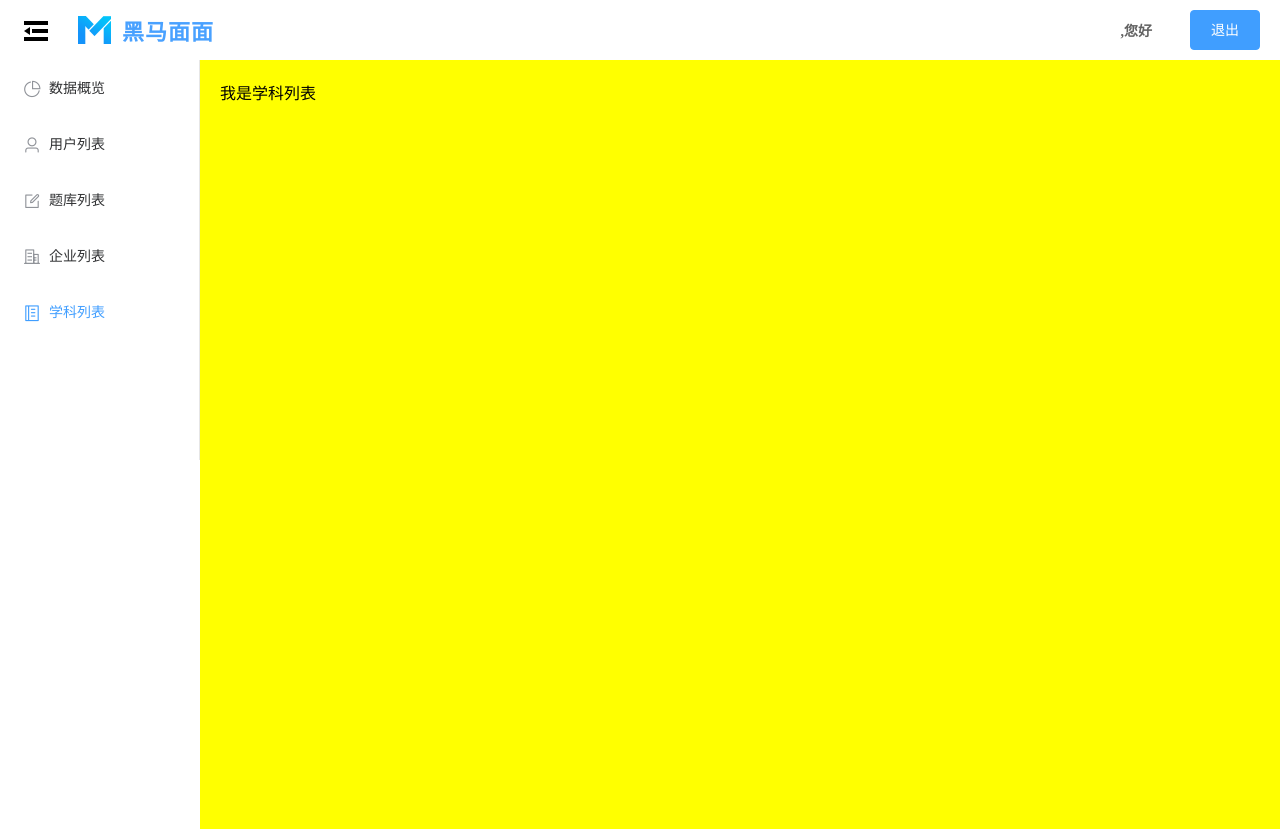
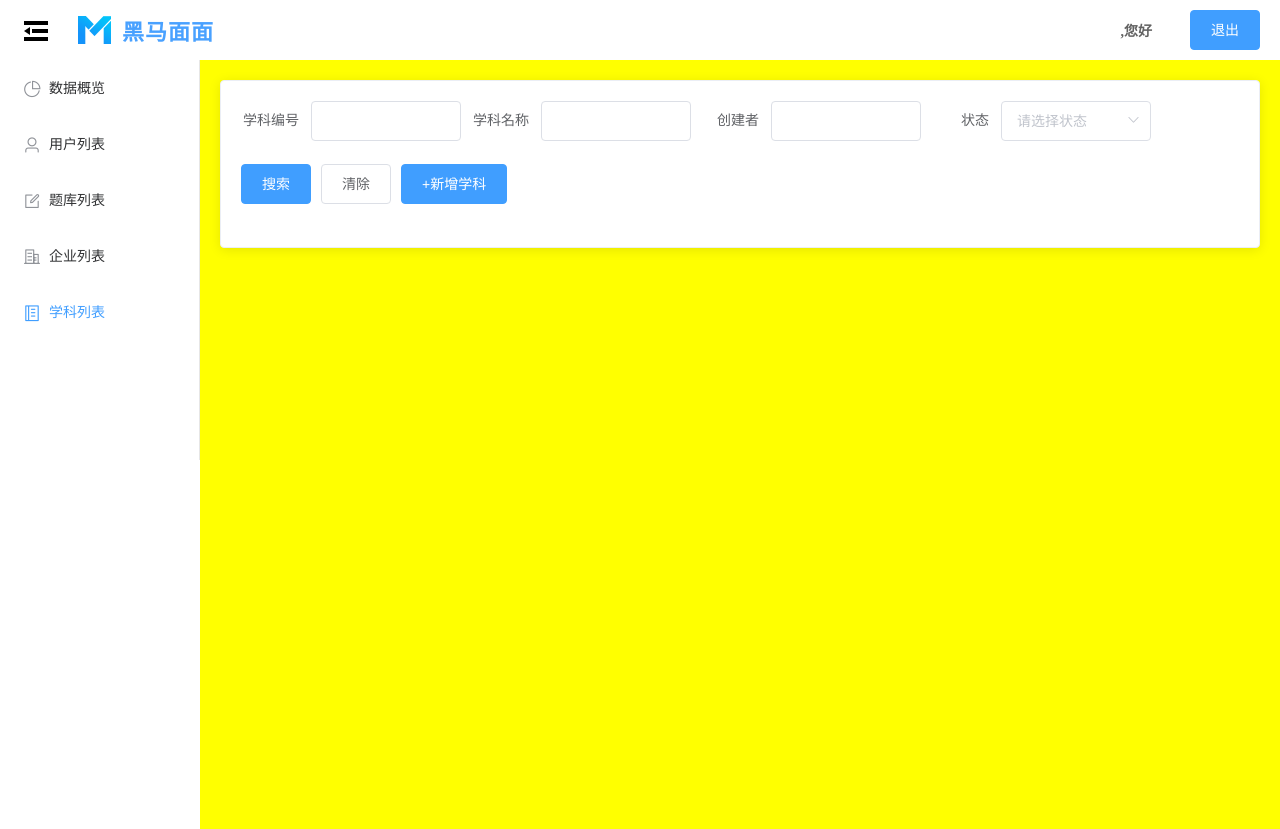
Before and after one commit to it-zhengwei/heimamm, a Vue app: page /#/layout/subject in a window 1280 px wide. Built offline with nearby package versions, Linux system fonts and the light colour scheme; no server answers.

Commit message:
学科列表顶部布局完成

```diff
--- a/src/views/layout/children/subject.vue
+++ b/src/views/layout/children/subject.vue
@@ -1,10 +1,56 @@
 <template>
-  <div>我是学科列表</div>
+  <div>
+    <el-card>
+      <el-form :model="form" label-width="70px" :inline="true">
+        <el-form-item label="学科编号">
+          <el-input v-model="form.rid" class="setWidth"></el-input>
+        </el-form-item>
+        <el-form-item v-model="form.name" label="学科名称">
+          <el-input class="setWidth"></el-input>
+        </el-form-item>
+        <el-form-item label="创建者">
+          <el-input v-model="form.username" class="setWidth"></el-input>
+        </el-form-item>
+        <el-form-item label="状态">
+          <el-select
+            v-model="form.status"
+            placeholder="请选择状态"
+            class="setWidth"
+          >
+            <el-option value="1" label="禁用"></el-option>
+            <el-option value="0" label="开启"></el-option>
+          </el-select>
+        </el-form-item>
+        <el-form-item>
+          <el-button type="primary">搜索</el-button>
+          <el-button>清除</el-button>
+          <el-button type="primary">+新增学科</el-button>
+        </el-form-item>
+      </el-form>
+    </el-card>
+  </div>
 </template>
 
 <script>
-export default {};
+export default {
+  data() {
+    return {
+      something: "",
+      form: {
+        name: "",
+        page: "",
+        limit: "",
+        rid: "",
+        username: "",
+        status: "",
+      },
+    }
+  },
+}
 </script>
 
-<style>
+<style lang="less">
+.setWidth .el-input__inner {
+  width: 150px;
+}
 </style>
```
